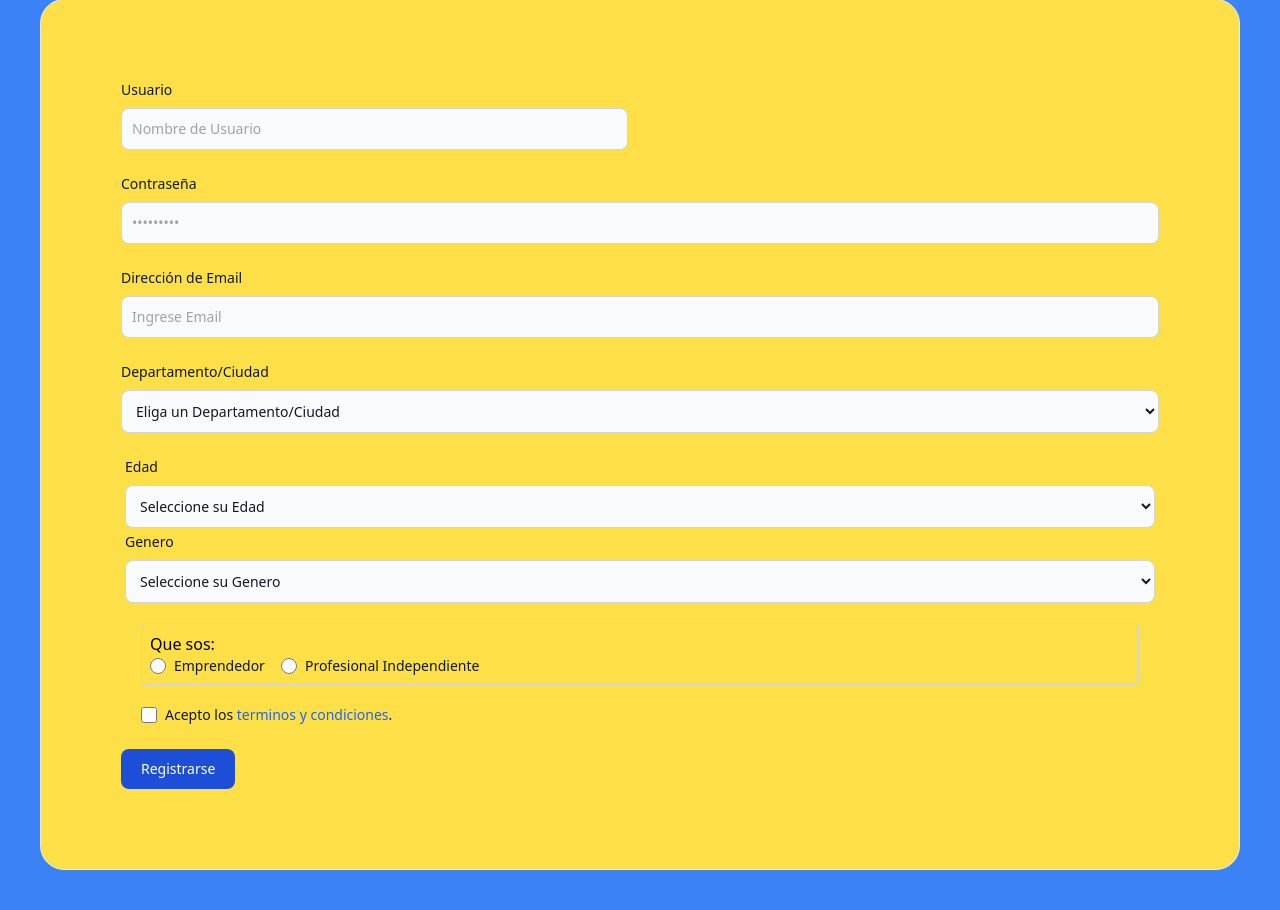
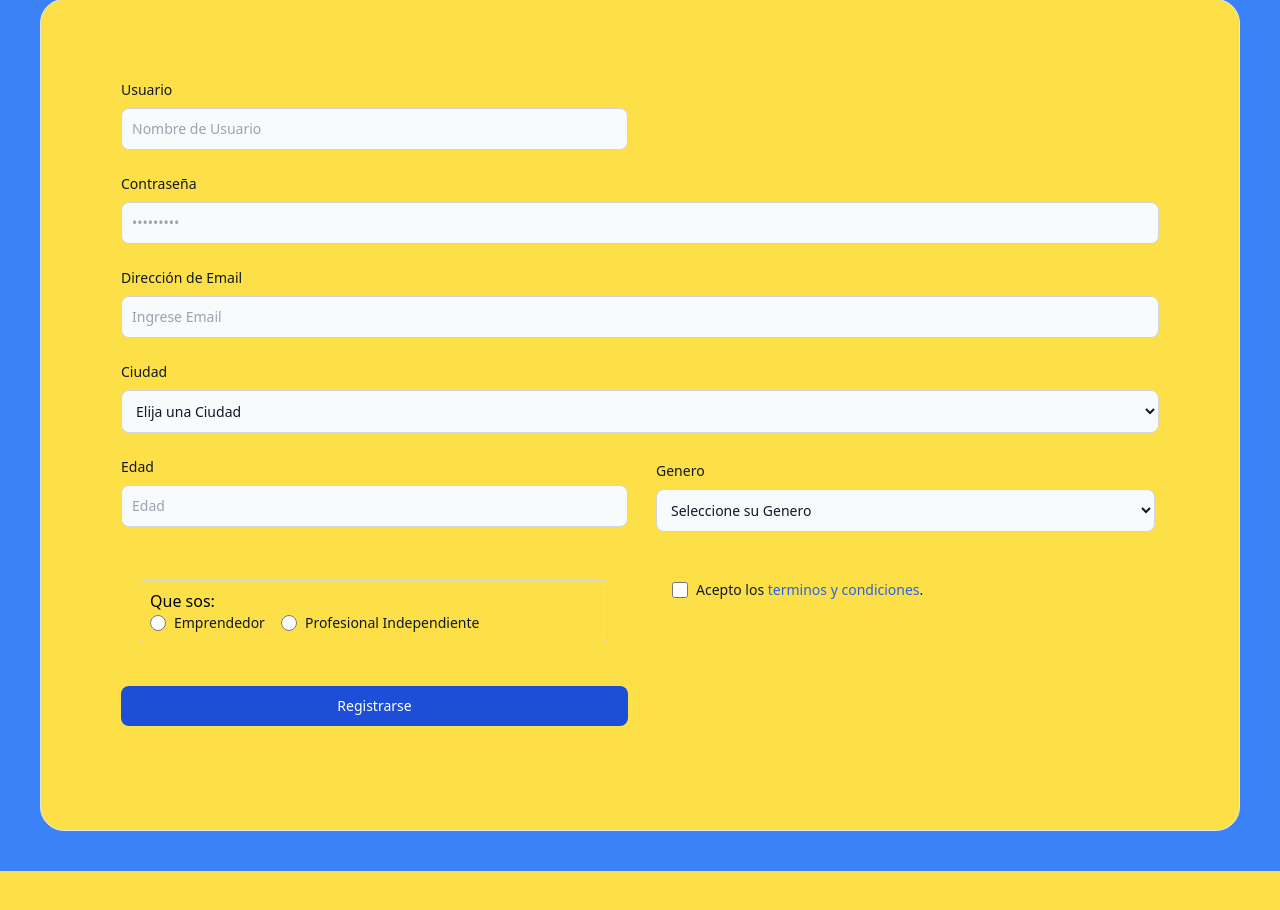
Before and after one commit to sofisil/Hufflepuff-Dec-22, a Flask app: page /formulario in a window 1280 px wide. Shown: the part 137-1047 px from the top of the page. After the commit the page ends 1008 px from the top, so only its background shows below. Run offline with Flask 2, Linux system fonts and the light colour scheme; parts of the project's set-up code (start-up, migrations or seed data) failed here and were passed over; some libraries are stand-ins or nearby versions.

Commit message:
Form html

```diff
--- a/app.py
+++ b/app.py
@@ -23,6 +23,10 @@ class Usuarios (db.Model):
     id = db.Column(db.Integer, primary_key=True)
     usuario = db.Column(db.String(80), nullable = False)
     password = db.Column(db.String(80), nullable = False)
+    email = db.Column(db.String(80), nullable = False)
+    ciudad = db.Column(db.String(80), nullable = False)
+    edad = db.Column(db.Integer, nullable = False)
+
 
     def __init__(self, usuario, password):
         self.usuario = usuario
--- a/templates/formulario.html
+++ b/templates/formulario.html
@@ -59,9 +59,9 @@
 
 
     <div class="mb-6">
-        <label for="departamentos" class="block mb-2 text-sm font-medium text-gray-900 dark:text-white">Departamento/Ciudad</label>
+        <label for="departamentos" class="block mb-2 text-sm font-medium text-gray-900 dark:text-white">Ciudad</label>
             <select id="departamentos" class="bg-gray-50 border border-gray-300 text-gray-900 text-sm rounded-lg focus:ring-blue-500 focus:border-blue-500 block w-full p-2.5 dark:bg-gray-700 dark:border-gray-600 dark:placeholder-gray-400 dark:text-white dark:focus:ring-blue-500 dark:focus:border-blue-500">
-            <option selected>Eliga un Departamento/Ciudad</option>
+            <option selected>Elija una Ciudad</option>
             <option value="AS">Asunción</option>
             <option value="CE">Central</option>
             <option value="LU">Luque</option>
@@ -73,18 +73,11 @@
             </select>
     </div>
 
-    <div class="m-1">
-        <label for="edad" class="block mb-2 text-sm font-medium text-gray-900 dark:text-white">Edad</label>
-            <select id="edad" class="bg-gray-50 border border-gray-300 text-gray-900 text-sm rounded-lg focus:ring-blue-500 focus:border-blue-500 block w-full p-2.5 dark:bg-gray-700 dark:border-gray-600 dark:placeholder-gray-400 dark:text-white dark:focus:ring-blue-500 dark:focus:border-blue-500">
-                <option selected>Seleccione su Edad</option>
-                <option value="18">18-25</option>
-                <option value="25">25-30</option>
-                <option value="30">30-35</option>
-                <option value="35">35-40</option>
-                <option value="40">40-45</option>
-                <option value="45">45 o más</option>
-            </select>
-    </div>
+    <div class="grid gap-6 mb-6 md:grid-cols-2">
+        <div>
+            <label for="edad" class="block mb-2 text-sm font-medium text-gray-900 dark:text-white">Edad</label>
+            <input type="text" id="edad" class="bg-gray-50 border border-gray-300 text-gray-900 text-sm rounded-lg focus:ring-blue-500 focus:border-blue-500 block w-full p-2.5 dark:bg-gray-700 dark:border-gray-600 dark:placeholder-gray-400 dark:text-white dark:focus:ring-blue-500 dark:focus:border-blue-500" placeholder="Edad" required>
+        </div>
 
     <div class="m-1">
         <label for="genero" class="block mb-2 text-sm font-medium text-gray-900 dark:text-white">Genero</label>
```
